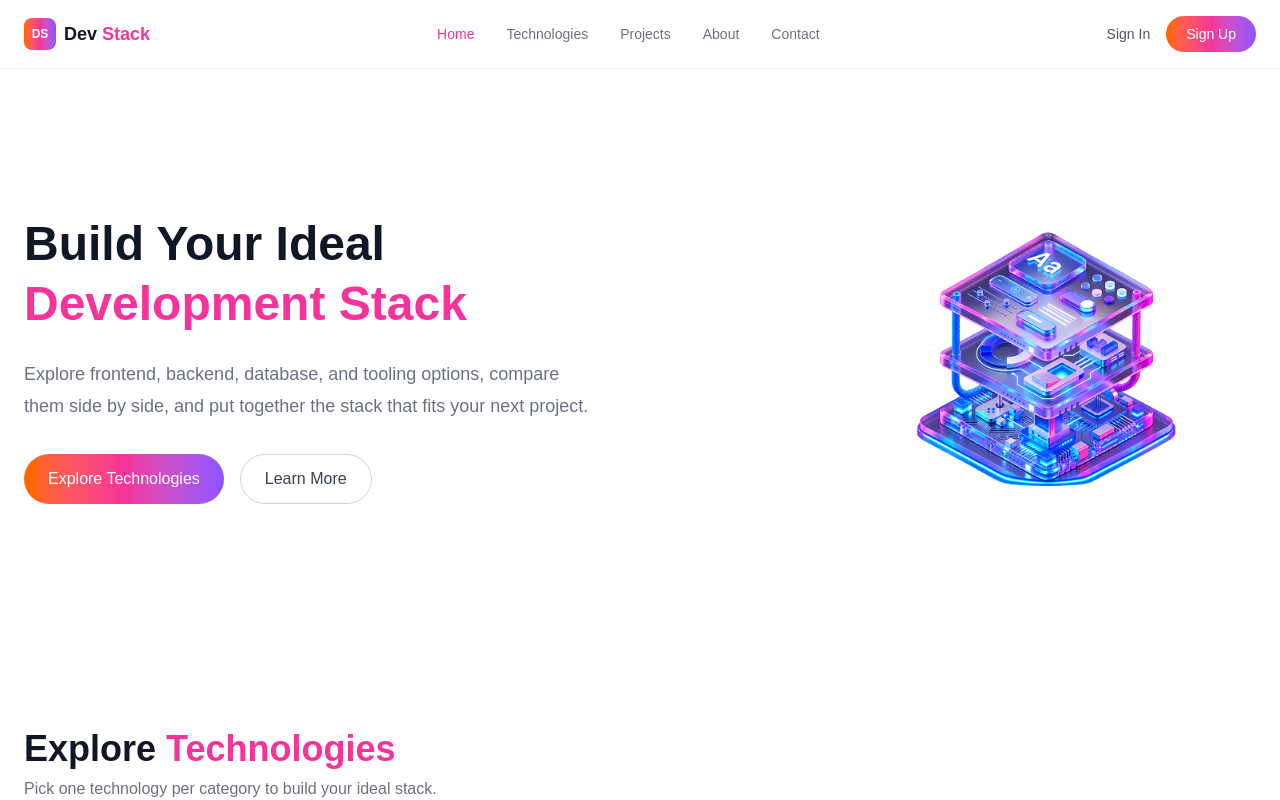
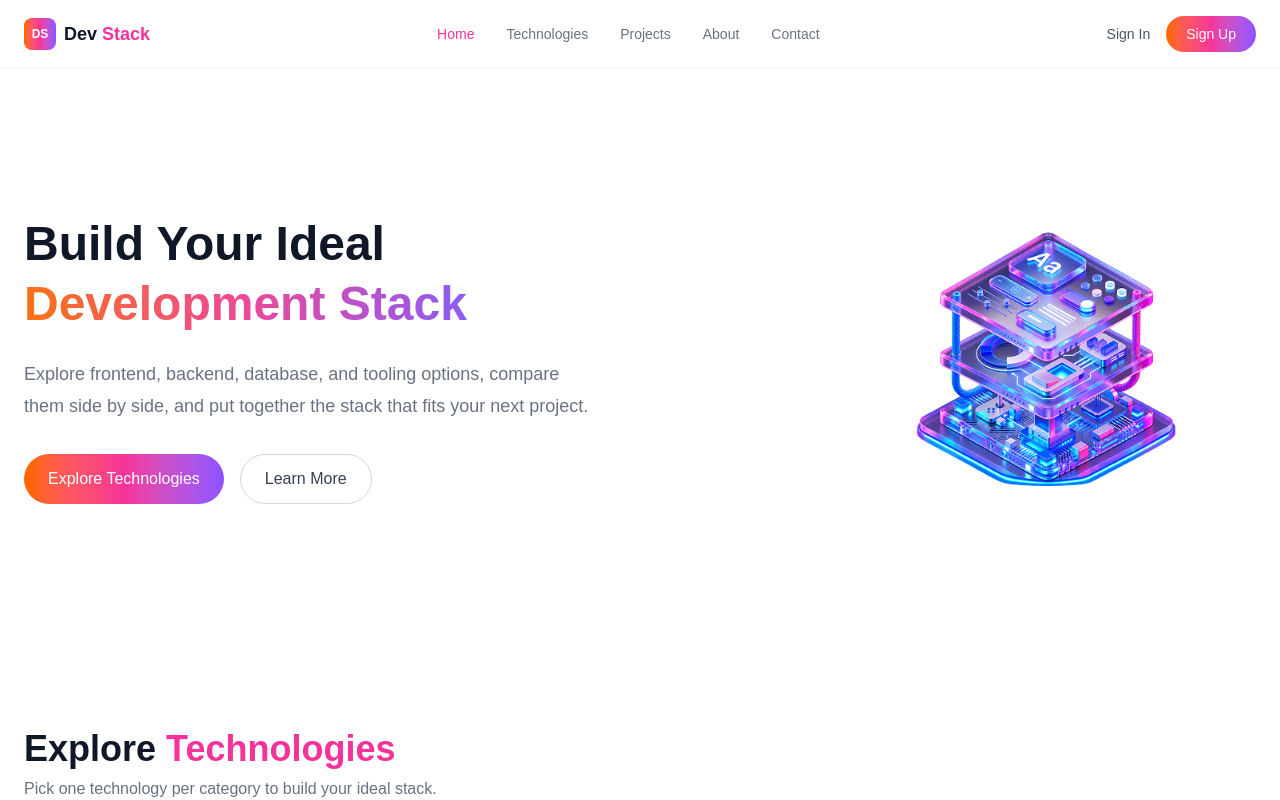
Before and after one commit to khalidredoy/Assignment-5, a React (Vite) app: page / in a window 1280 px wide. Shown: the top 800 px of the page. Built offline with nearby package versions, Linux system fonts and the light colour scheme.

Commit message:
React-Toastify alerts

```diff
--- a/package.json
+++ b/package.json
@@ -13,6 +13,7 @@
     "@tailwindcss/vite": "^4.3.3",
     "react": "^19.2.8",
     "react-dom": "^19.2.8",
+    "react-toastify": "^11.1.0",
     "tailwindcss": "^4.3.3"
   },
   "devDependencies": {
--- a/src/App.tsx
+++ b/src/App.tsx
@@ -1,7 +1,10 @@
-import './App.css'
-import Navbar from './components/Navbar'
-import Banner from './components/Banner'
-import TechnologySection from './components/TechnologySection';
+import "./App.css";
+import Navbar from "./components/Navbar";
+import Banner from "./components/Banner";
+import TechnologySection from "./components/TechnologySection";
+
+import { ToastContainer } from "react-toastify";
+import "react-toastify/dist/ReactToastify.css";
 
 function App() {
   return (
@@ -9,8 +12,10 @@ function App() {
       <Navbar />
       <Banner />
       <TechnologySection />
+
+      <ToastContainer position="top-right" />
     </>
-  )
+  );
 }
 
 export default App;
--- a/src/components/Banner.tsx
+++ b/src/components/Banner.tsx
@@ -8,7 +8,15 @@ const Banner = () => {
           <h1 className="text-5xl font-bold leading-tight text-gray-900">
             Build Your Ideal
             <br />
-            <span className="text-pink-500">Development Stack</span>
+            <span
+              style={{
+                background: "var(--brand-gradient)",
+                WebkitBackgroundClip: "text",
+                WebkitTextFillColor: "transparent",
+              }}
+            >
+              Development Stack
+            </span>
           </h1>
 
           <p className="mt-6 max-w-xl text-lg leading-8 text-gray-500">
--- a/src/components/TechnologyCard.tsx
+++ b/src/components/TechnologyCard.tsx
@@ -59,10 +59,9 @@ const TechnologyCard = ({
 
     <button
   onClick={() => onAddToStack(technology)}
-        disabled={isAdded}
   className={`mt-4 w-full rounded-lg py-2.5 text-sm font-medium text-white ${
     isAdded
-            ? "cursor-not-allowed bg-gray-400"
+      ? "bg-gray-400"
       : "bg-gray-900"
   }`}
 >
--- a/src/components/TechnologySection.tsx
+++ b/src/components/TechnologySection.tsx
@@ -2,6 +2,7 @@ import { useEffect, useState } from "react";
 import type { Technology } from "../types/technology";
 import TechnologyCard from "./TechnologyCard";
 import YourStack from "./YourStack";
+import { toast } from "react-toastify";
 
 const TechnologySection = () => {
   const [technologies, setTechnologies] = useState<Technology[]>([]);
@@ -29,22 +30,41 @@ const TechnologySection = () => {
   );
 
   if (alreadyAdded) {
+    toast.warning(`${technology.name} is already in your stack!`);
     return;
   }
 
   setStack((prevStack) => [...prevStack, technology]);
+
+  toast.success(`${technology.name} added to your stack!`);
 };
 
 
  const handleRemoveFromStack = (id: string) => {
+  const removedTechnology = stack.find(
+    (item) => item.id === id
+  );
+
   setStack((prevStack) =>
     prevStack.filter((item) => item.id !== id)
   );
+
+  if (removedTechnology) {
+    toast.success(
+      `${removedTechnology.name} removed from your stack!`
+    );
+  }
 };
 
 
  const handleRemoveAll = () => {
+  if (stack.length === 0) {
+    return;
+  }
+
   setStack([]);
+
+  toast.success("All technologies removed from your stack!");
 };
 
   if (loading) {
--- a/src/index.css
+++ b/src/index.css
@@ -1,7 +1,14 @@
 @import "tailwindcss";
 @plugin "daisyui";
 
-@import "tailwindcss";
+:root {
+  --brand-gradient: linear-gradient(
+    90deg,
+    #f97316 0%,
+    #ec4899 50%,
+    #8b5cf6 100%
+  );
+}
 
 * {
   box-sizing: border-box;
```
Also changed, not shown: 2 other files (tests, documents, lock files or other folders). Lines whose indentation alone changed are shown as unchanged.
